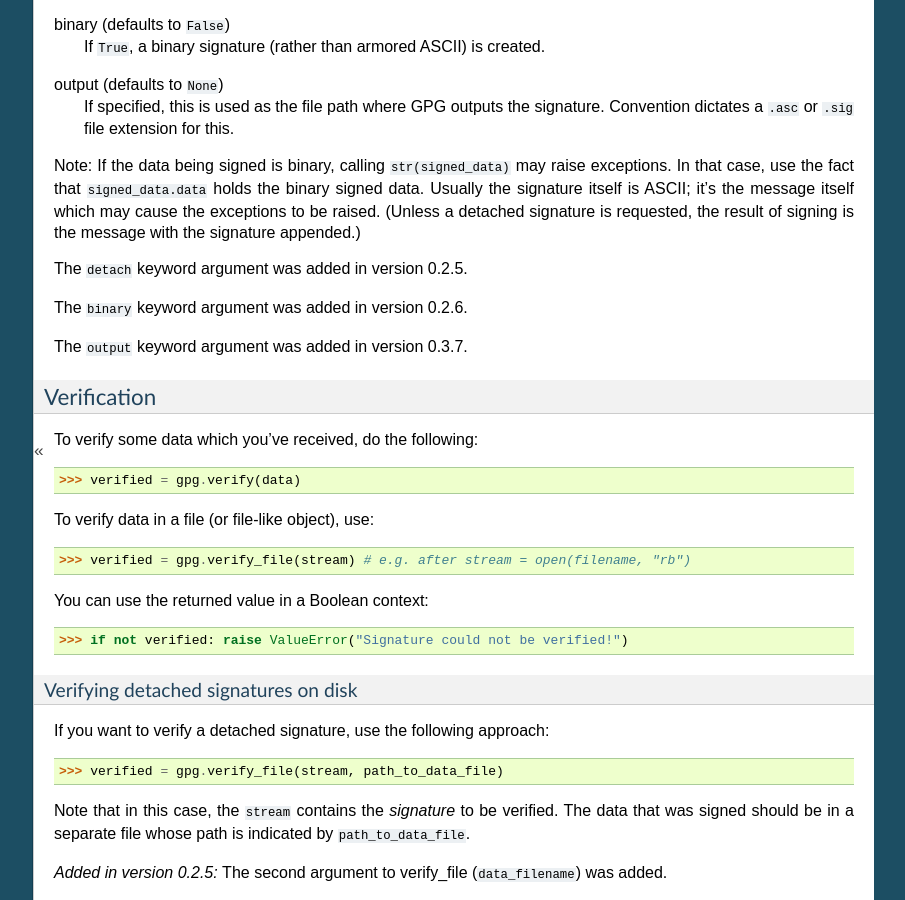
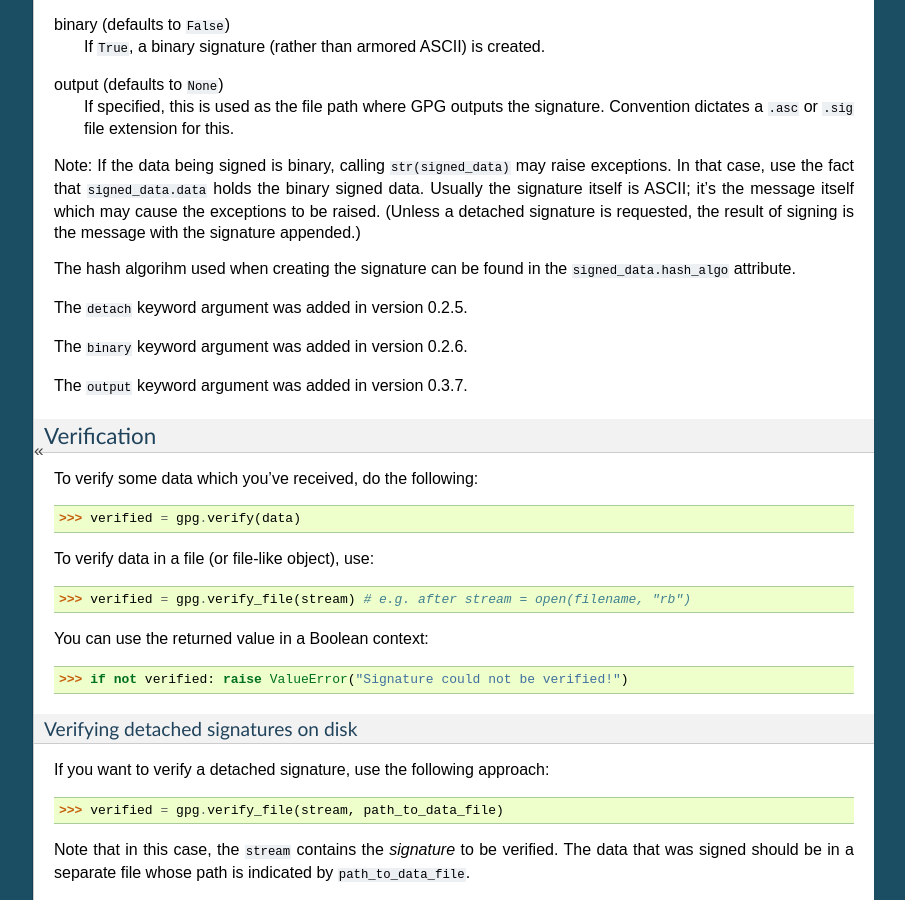
Before and after one commit to vsajip/python-gnupg, a Sphinx documentation site: the page built from docs/index.rst, in a window 1280 px wide and 900 px high, scrolled down 9284 px. Shown: the whole window, without its empty margins (196-1101 px from the left). Built offline with Sphinx 7.4.7, drawn with Linux system fonts in a browser that asks for light colours; formulas are drawn with MathJax 3.

Commit message:
Added info about hash_algo attribute.

```diff
--- a/docs/index.rst
+++ b/docs/index.rst
@@ -467,6 +467,8 @@ output (defaults to ``None``)
 
 Note: If the data being signed is binary, calling ``str(signed_data)`` may raise exceptions. In that case, use the fact that ``signed_data.data`` holds the binary signed data. Usually the signature itself is ASCII; it's the message itself which may cause the exceptions to be raised. (Unless a detached signature is requested, the result of signing is the message with the signature appended.)
 
+The hash algorihm used when creating the signature can be found in the ``signed_data.hash_algo`` attribute.
+
 .. versionadded 0.2.5
 
 The ``detach`` keyword argument was added in version 0.2.5.
```
